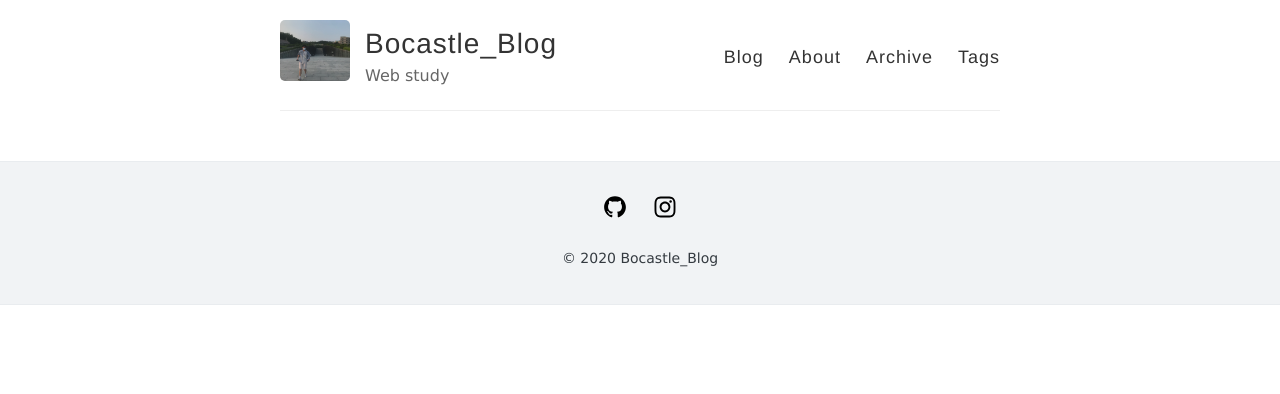
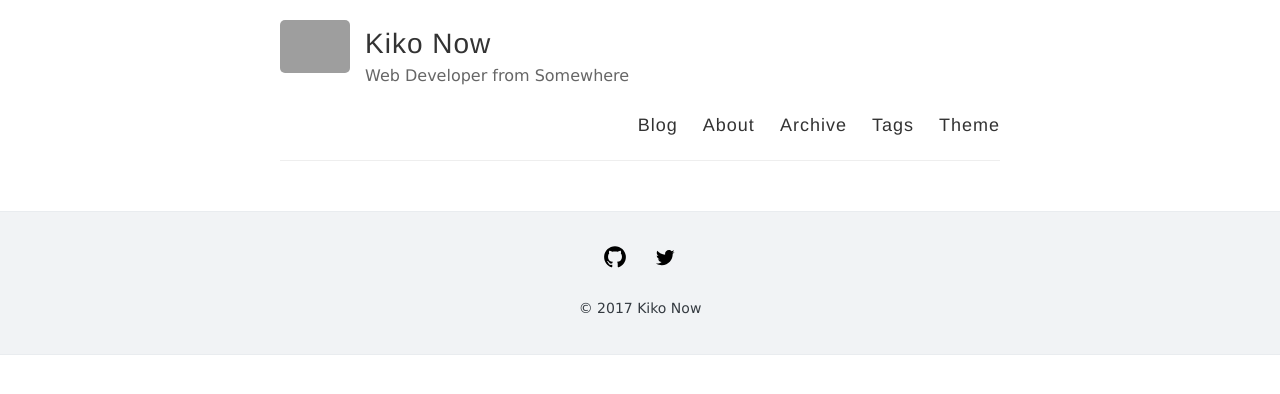
Before and after one commit to bocastle/bocastle.github.io, a Jekyll site: the page built from index.markdown, in a window 1280 px wide. Shown: the top 394 px of the page. Built offline with Jekyll 4.4.1, drawn with Linux system fonts in a browser that asks for light colours; the list of posts is cut into pages by our own code; grey boxes are pictures that could not be loaded.

Commit message:
test commit

```diff
--- a/_config.yml
+++ b/_config.yml
@@ -3,17 +3,17 @@
 #
 
 # Name of your site (displayed in the header)
-name: Bocastle_Blog
+name: Kiko Now
 
 # Short bio or description (displayed in the header)
-description: Web study
+description: Web Developer from Somewhere
 
 #
 # Flags below are optional
 #
 
 # URL of your avatar or profile pic (you could use your GitHub profile pic)
-avatar: https://raw.githubusercontent.com/bocastle/bocastle.github.io/master/images/bocastle-logo.png
+avatar: https://raw.githubusercontent.com/aweekj/kiko-now/master/images/jekyll-logo.png
 
 
 # Tabs in header. There are 'Blog', 'About', 'Archive', 'Tags'
@@ -28,8 +28,8 @@ navigation:
     url: /archive
   - name: Tags
     url: /tags
-  #- name: Theme
-    #url: https://github.com/AWEEKJ/kiko-now
+  - name: Theme
+    url: https://github.com/AWEEKJ/kiko-now
 
 # Pagination
 paginate: 5
@@ -41,19 +41,19 @@ footer-links:
   email:
   facebook:
   flickr:
-  github: bocastle
+  github: AWEEKJ/kiko-now
   googleplus: # anything in your profile username that comes after plus.google.com/
-  instagram: bo_castle
+  instagram:
   linkedin:
   pinterest:
   rss: # just type anything here for a working RSS icon
   stackoverflow: # your stackoverflow profile, e.g. "users/50476/bart-kiers"
   tumblr: # https://<username>.tumblr.com
-  twitter: #jekyllrb
+  twitter: jekyllrb
   youtube: # channel/<your_long_string> or user/<user-name>
 
 # Text under the icons in footer
-footer-text: © 2020 Bocastle_Blog
+footer-text: © 2017 Kiko Now
 
 # Enter your Disqus shortname (not your username) to enable commenting on posts
 # You can find your shortname on the Settings page of your Disqus account
```
